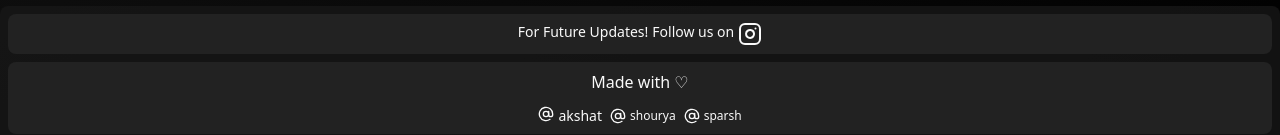
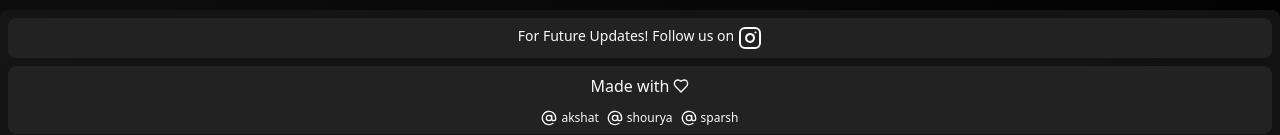
Before and after one commit to akshat-OwO/syllabusx-client, a Next.js app: page / in a window 1280 px wide. Shown: the part 658-793 px from the top of the page. Built offline with nearby package versions, Linux system fonts and the light colour scheme.

Commit message:
bug fixes

```diff
--- a/src/components/Footer.tsx
+++ b/src/components/Footer.tsx
@@ -1,4 +1,4 @@
-import { AtSign, Instagram } from 'lucide-react';
+import { AtSign, Heart, Instagram } from 'lucide-react';
 import { FC } from 'react';
 import { Badge } from './ui/badge';
 
@@ -21,7 +21,7 @@ const Footer: FC<FooterProps> = ({ type }) => {
                         <a
                             className="flex gap-1 hover:text-teal-700 transition"
                             href="https://www.instagram.com/syllabusx_.live/"
-                            target="_blacnk"
+                            target="_blank"
                         >
                             Follow us on{' '}
                             <Instagram className="w-4 h-4 xl:h-6 xl:w-6" />
@@ -30,13 +30,15 @@ const Footer: FC<FooterProps> = ({ type }) => {
                 </div>
             </div>
             <div className="relative grid place-items-center w-full gap-3 bg-neutral-800/80 rounded-lg p-2">
-                <p className="text-sm xl:text-base">Made with ♡</p>
+                <p className="text-sm flex items-center gap-1 xl:text-base">
+                    Made with <Heart className="h-4 w-4" />
+                </p>
                 <Badge className="absolute text-xs opacity-0 hover:opacity-100 transition bottom-2 right-2">
                     v3.1.0
                 </Badge>
                 <div className="transition flex items-center gap-2">
                     <a
-                        className="text-xs xl:text-sm flex gap-1 hover:text-teal-700 transition"
+                        className="text-xs flex gap-1 hover:text-teal-700 transition"
                         href="https://linktr.ee/akshatOwO"
                         target="_blank"
                     >
--- a/src/components/Lab.tsx
+++ b/src/components/Lab.tsx
@@ -23,7 +23,7 @@ const Lab: FC<LabProps> = ({ lab }) => {
                 </div>
             )}
             {lab.length > 0 && (
-                <Accordion type="single" collapsible>
+                <Accordion type="multiple">
                     {lab.map((l) => (
                         <AccordionItem
                             key={l.experiment}
--- a/src/components/Theory.tsx
+++ b/src/components/Theory.tsx
@@ -14,7 +14,7 @@ const Theory: FC<TheoryProps> = ({ theory }) => {
     return (
         <div className="grid bg-neutral-800/80 text-neutral-50 lg:mt-5 rounded-lg p-2">
             <h3 className="text-lg lg:text-xl">Theory</h3>
-            <Accordion type="single" collapsible>
+            <Accordion type="multiple">
                 {theory.map((t) => (
                     <AccordionItem key={t.unit} value={`unit ${t.unit}`}>
                         <AccordionTrigger className="lg:text-base hover:bg-neutral-700 rounded-lg p-2">{`Unit ${t.unit}`}</AccordionTrigger>
```
Also changed, not shown: 1 other file (tests, documents, lock files or other folders).
